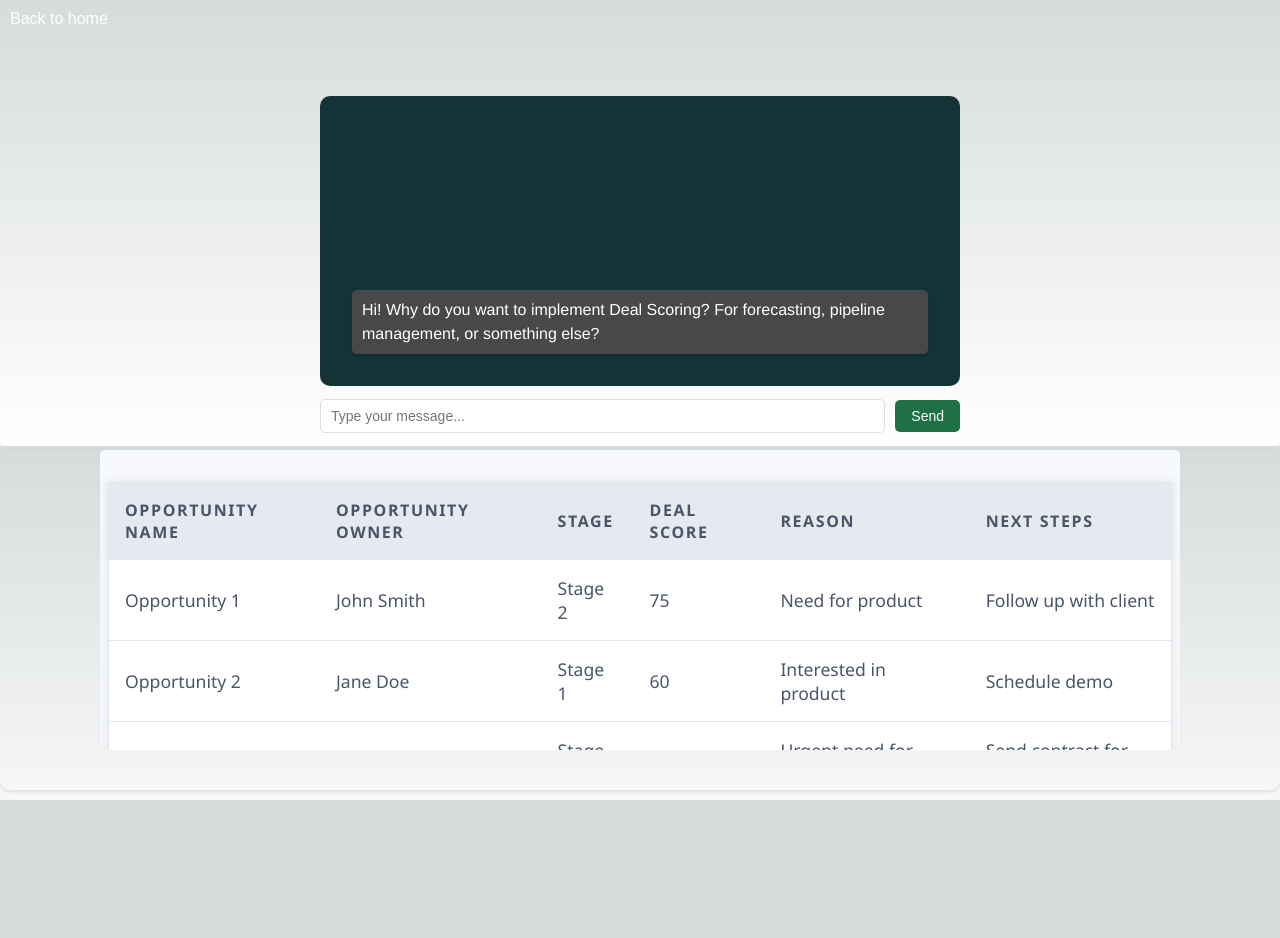
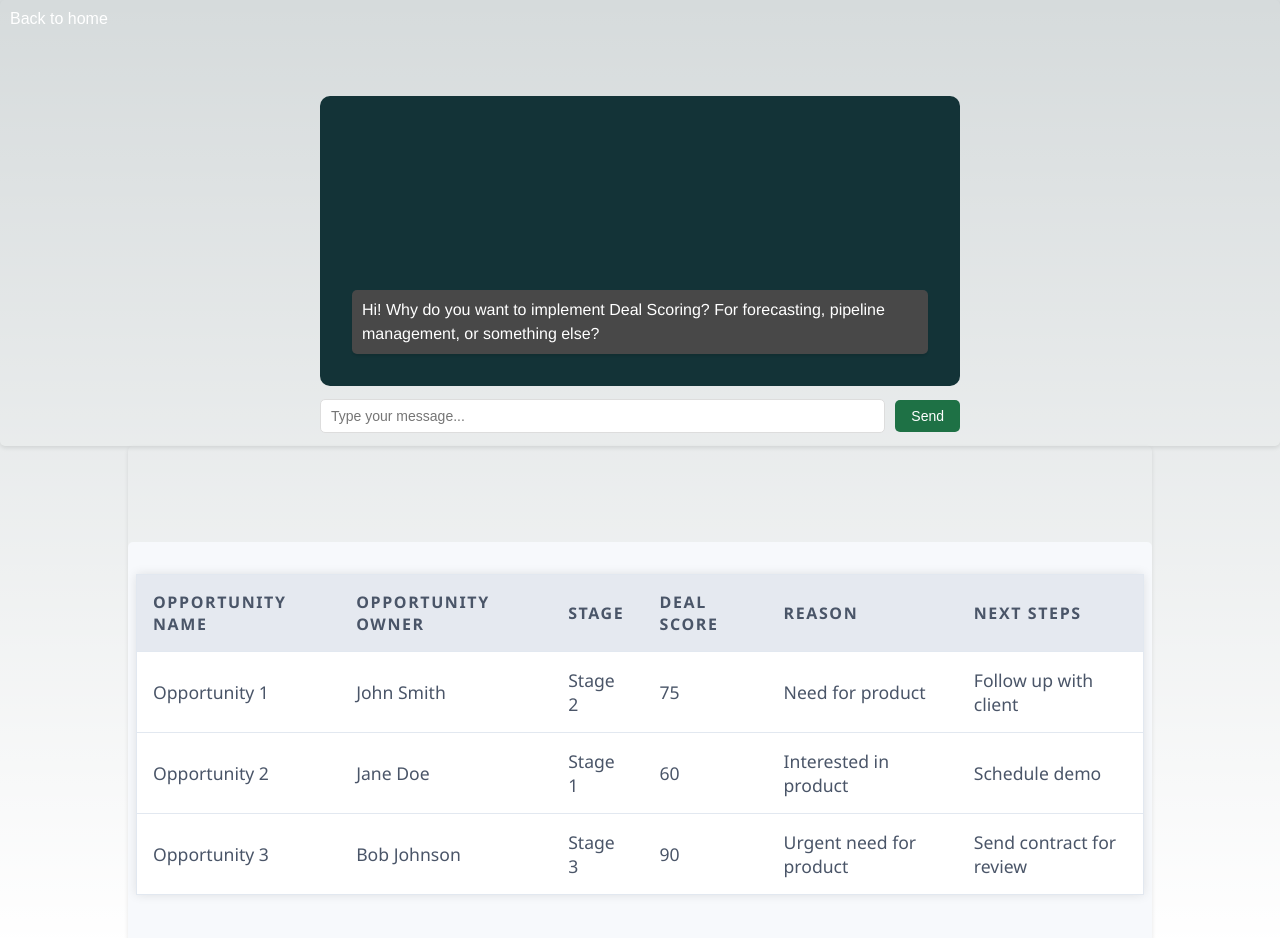
Before and after one commit to ram2912/test-scorr, a Next.js app: page /Dealscoring in a window 1280 px wide. Shown: the top 938 px of the page. Before the commit the page ends 800 px from the top, so only its background shows below. Built offline with nearby package versions, Linux system fonts and the light colour scheme.

Commit message:
Fixed css

```diff
--- a/src/pages/Dealscoring.js
+++ b/src/pages/Dealscoring.js
@@ -8,7 +8,7 @@ import { Configuration, OpenAIApi } from "openai";
 
 
 const questions = [
-    'Hi! Why do you want to implement Deal Scoring? For forecasting, pipeline management, or something else? ', ,
+    'Hi! Why do you want to implement Deal Scoring? For forecasting, pipeline management, or something else? ',
     'Do you want me add best practices and next steps to this as well? ',
   ];
 
@@ -19,7 +19,14 @@ export default function Dealscoring() {
     const [showPopup, setShowPopup] = useState(false);
     const [isLoading, setIsLoading] = useState(false);
 
-
+    function handleSave() {
+      // add your save logic here
+      setCurrentQuestion(questions[1]);
+      setMessages(prevMessages => [...prevMessages, { message: questions[1], sender: 'bot' }]);
+      console.log("Save button clicked");
+      setShowPopup(false);
+    }
+console.log(currentQuestion);
   useEffect(() => {
   // Get references to the chat interface elements
   const messageForm = document.getElementById('message-form');
@@ -34,8 +41,9 @@ export default function Dealscoring() {
     const message = messageInput.value.trim();
     if (message !== '') {
         setIsLoading(true);
-      sendMessage(message);
-      messageInput.value = '';
+        setIsLoading(true);
+        sendMessage(message, currentQuestion);
+        event.target.elements.message.value = '';
     }
   });
   function receiveMessage(message) {
@@ -43,16 +51,19 @@ export default function Dealscoring() {
   }
 
   // Send user message to OpenAI API and receive response
-  async function sendMessage(message) {
+  async function sendMessage(message,currentQuestion) {
     setMessages(prevMessages => [...prevMessages, { message, sender: 'user' }]);
     console.log(message);
-
+    console.log(currentQuestion);
     setIsLoading(true);
 
     if (message.includes('yes')) {
       // Show popup screen with pipeline management framework
-      setShowPopup(true);
-      setIsLoading(false);
+
+      setTimeout(() => {
+        setShowPopup(true);
+        setIsLoading(false);
+      }, 2000);
       return;
     }
 
@@ -61,6 +72,7 @@ export default function Dealscoring() {
       apiKey: process.env.OPENAI_API,
     });
     const openai = new OpenAIApi(configuration);
+
     const prompt1 = `pretend that you are a software developer developing revenue intelligence tools for your client is a RevOps professional. You want to have the best possible answer, under 40 words, to the question: ${currentQuestion}. Your client's response is: ${message}. Understand what the client said and answer the questions,always end the answer by asking ${currentQuestion}. Make the last line a natural continuation of the answer, remove 'Hi' from it and create an urgency. \n\nA:`;
     const response = await openai.createCompletion({
       model:"text-davinci-003",
@@ -88,7 +100,7 @@ export default function Dealscoring() {
     if (data2.choices[0].text.trim()==='Yes') {
         receiveMessage("Got it! Based on your sales process, I have identified a framework for you to create scores. Do you want me to show you?", 'bot');
         setIsLoading(false);
-        setCurrentQuestion(questions[1]);
+
     return;
     }
 
@@ -212,24 +224,23 @@ export default function Dealscoring() {
       )}
           <div
             style={{
-                position: 'absolute',
-                bottom: '10px',
-                width: '100%',
-                height: '340px',
-                left: 0,
-                backgroundColor: 'linear-gradient(to top, #000066 70%, #333399 100%)',
-                boxShadow: '0 2px 4px rgba(0, 0, 0, 0.1)',
-                paddingLeft: '100px',
-                paddingRight: '100px',
-                boxSizing: 'border-box',
-                borderRadius: '10px',
+              margin: '0 auto', // center horizontally
+              flex: 1,
+              width: '80%',
+              minHeight: '170px',
+              borderRadius: '5px',
+              overflow: 'hidden',
+              boxShadow: '0 2px 4px rgba(0, 0, 0, 0.1)',
+              backgroundColor: 'linear-gradient(to top, #000066 70%, #333399 100%)',
+              paddingTop: '6rem',
+              boxSizing: 'border-box',
             }}
           >
             <iframe
 
               src="/Scoring.html"
               width="100%"
-              height="300px"
+              height="400px"
               style={{
                 border: 'none',
                 overflow: 'hidden',
@@ -285,7 +296,7 @@ export default function Dealscoring() {
         // other styles...
       }}
     >
-      <DealScoringTable />
+      <DealScoringTable onClose={() => setShowPopup(false)} onSave={handleSave}/>
     </div>
   </>
 )}
--- a/src/pages/Products/PipelineManFr.js
+++ b/src/pages/Products/PipelineManFr.js
@@ -1,7 +1,10 @@
 import React, { useState } from 'react';
 import Link from 'next/link';
+import { questions } from 'src/pages/Dealscoring.js';
+import { setCurrentQuestion } from 'src/pages/Dealscoring.js';
 
-export default function DealScoringTable({ onClose }) {
+export default function DealScoringTable({ onClose, onSave }) {
+
   const [scores, setScores] = useState({
     'Activity': {
       'Number of Meetings Scheduled': 10,
@@ -31,11 +34,7 @@ export default function DealScoringTable({ onClose }) {
       return { ...prevScores, [category]: categoryCopy };
     });
   }
-  function handleSave() {
-    // add your save logic here
-    console.log("Save button clicked");
-    setIsVisible(false);
-  }
+
 
   return (
 <table style={{ fontFamily: 'Helvetica, sans-serif', fontSize: '1rem', backgroundColor: '#0B0C11', borderCollapse: 'collapse', width: '100%', color: '#C4BFBD', marginTop: '2rem', position: 'relative' }}>
@@ -73,13 +72,12 @@ export default function DealScoringTable({ onClose }) {
   <tfoot>
   <tr style={{ textAlign: 'right' }}>
     <td colSpan="3">
-      <button style={{ backgroundColor: '#126122', color: 'white', padding: '8px 12px', borderRadius: '5px', border: 'none', cursor: 'pointer', marginTop: '1rem', marginRight: '1rem', transition: 'background-color 0.2s ease-in-out' }} onClick={handleSave} onMouseDown={(e) => { e.target.style.backgroundColor = '#555' }} onMouseUp={(e) => { e.target.style.backgroundColor = '#126122' }}>Save</button>
+      <button style={{ backgroundColor: '#126122', color: 'white', padding: '8px 12px', borderRadius: '5px', border: 'none', cursor: 'pointer', marginTop: '1rem', marginRight: '1rem', transition: 'background-color 0.2s ease-in-out' }} onClick={onSave} onMouseDown={(e) => { e.target.style.backgroundColor = '#555' }} onMouseUp={(e) => { e.target.style.backgroundColor = '#126122' }}>Save</button>
       <button style={{ backgroundColor: '#126122', color: 'white', padding: '8px 12px', borderRadius: '5px', border: 'none', cursor: 'pointer', marginTop: '1rem', transition: 'background-color 0.2s ease-in-out' }} onClick={onClose} onMouseDown={(e) => { e.target.style.backgroundColor = '#555' }} onMouseUp={(e) => { e.target.style.backgroundColor = '#126122' }}>Cancel</button>
     </td>
   </tr>
 </tfoot>
 </table>
-
       );
 
 
```
